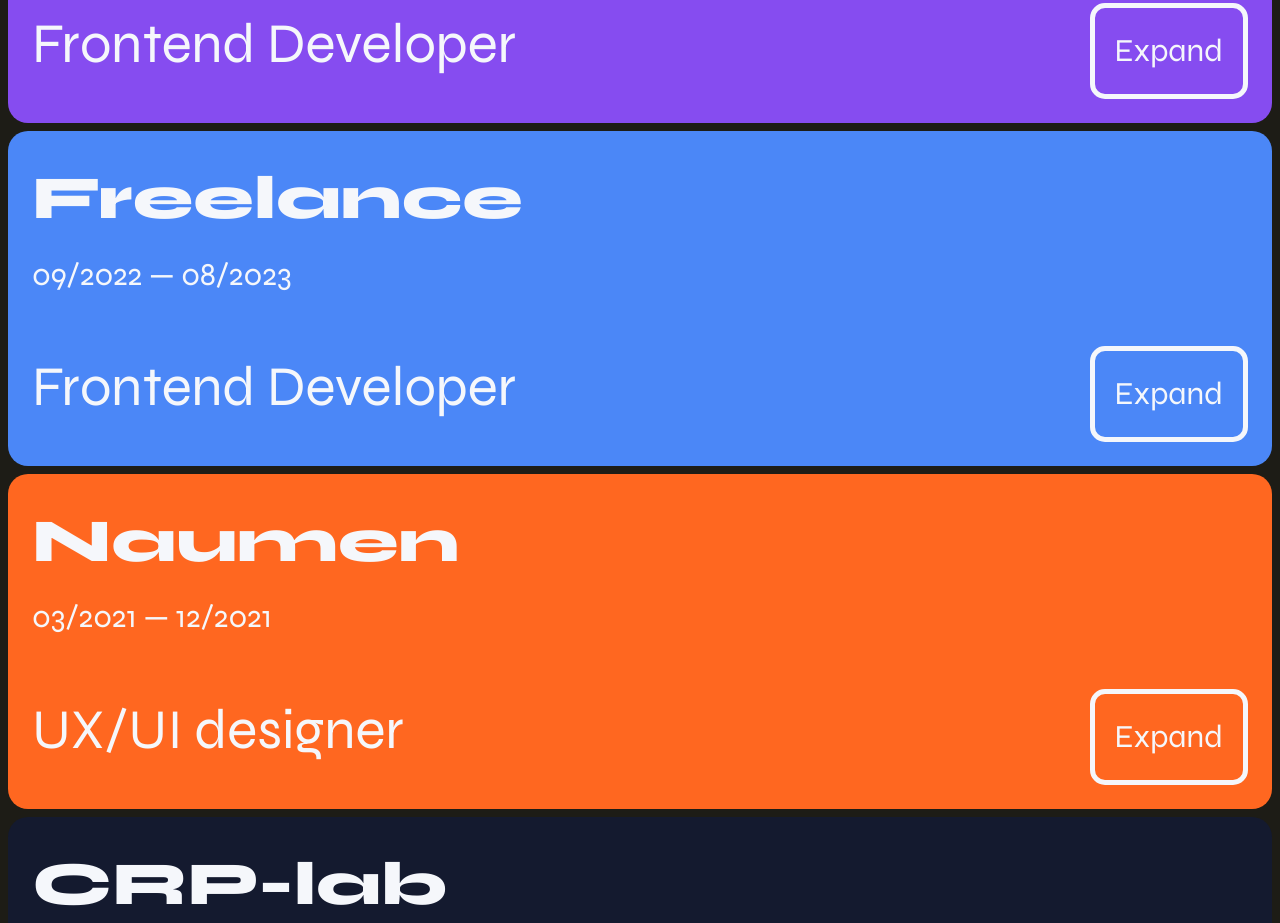
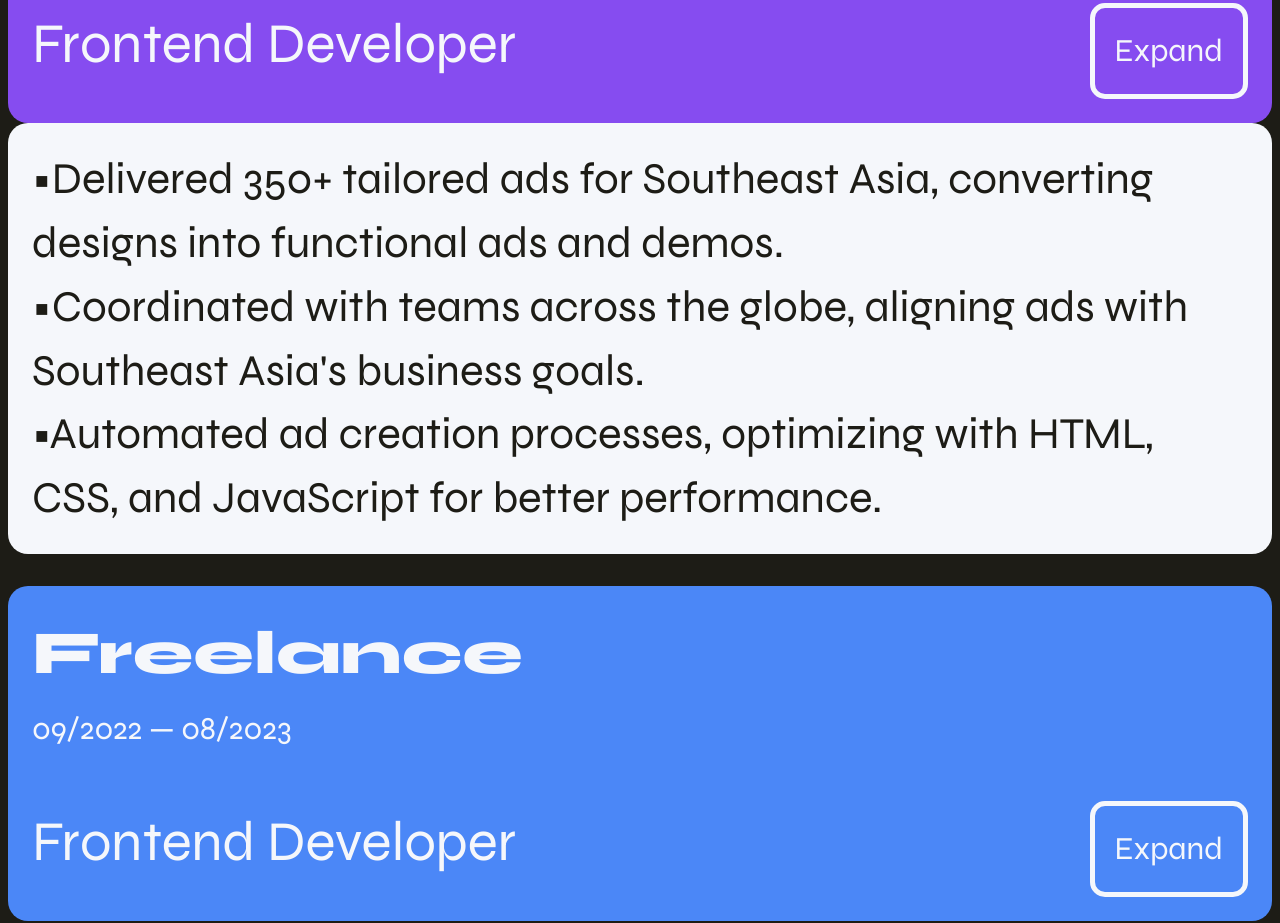
Before and after one commit to mtsoy123/bestportfolio, a website built with webpack: page src/index.html in a window 1280 px wide. Shown: the part 4440-5363 px from the top of the page. Built offline with nearby package versions, Linux system fonts and the light colour scheme; files whose address does not match are found by name.

Commit message:
feature: turn plain text into bullet points

```diff
--- a/src/index.html
+++ b/src/index.html
@@ -282,17 +282,14 @@
             <button class="card__button card__button_type_adbro card__button_type_expand">Expand</button>
           </div>
         </div>
-        <p class="card card__experience card_type_light card_type_hidden">In&nbsp;my&nbsp;role, I&nbsp;developed and
-          delivered over 350 advertisements tailored for the Southeast Asia market,
-          transforming designs into fully functional ads and creating demos that adhered to&nbsp;company guidelines.
-          Collaborating
-          with a&nbsp;distributed team across Russia, Georgia, Vietnam, and South Korea, I&nbsp;worked closely with
-          business
-          development teams in&nbsp;Southeast Asia to&nbsp;align our advertising efforts. I&nbsp;also automated routine
-          tasks
-          to&nbsp;accelerate ad&nbsp;creation and reduce errors, and optimized ads using HTML, CSS, and JavaScript
-          to&nbsp;ensure
-          cross-platform compatibility and improve loading speeds.</p>
+        <ul class="card card__experience card_type_light">
+          <li class="card__experience-point ">Delivered 350+ tailored ads for Southeast Asia, converting designs into
+            functional ads and demos.</li>
+          <li class="card__experience-point">Coordinated with teams across the globe, aligning ads with Southeast Asia's
+            business goals.</li>
+          <li class="card__experience-point">Automated ad creation processes, optimizing with HTML, CSS, and JavaScript
+            for better performance.</li>
+        </ul>
       </li>
       <li class="experience__job">
         <div class="card card_type_blue">
--- a/src/scss/modules/card.scss
+++ b/src/scss/modules/card.scss
@@ -209,6 +209,15 @@
         margin-bottom: 24px;
     }
 
+    &__experience-point {
+        // margin: 0;
+    }
+    &__experience-point:before {
+        content: "•";
+        @include font("Syne", normal, 400, 44px, 145%, $color-dark);
+        margin: 0;
+    }
+
     &__experience-wrapper {
         display: flex;
         width: 100%;
```
